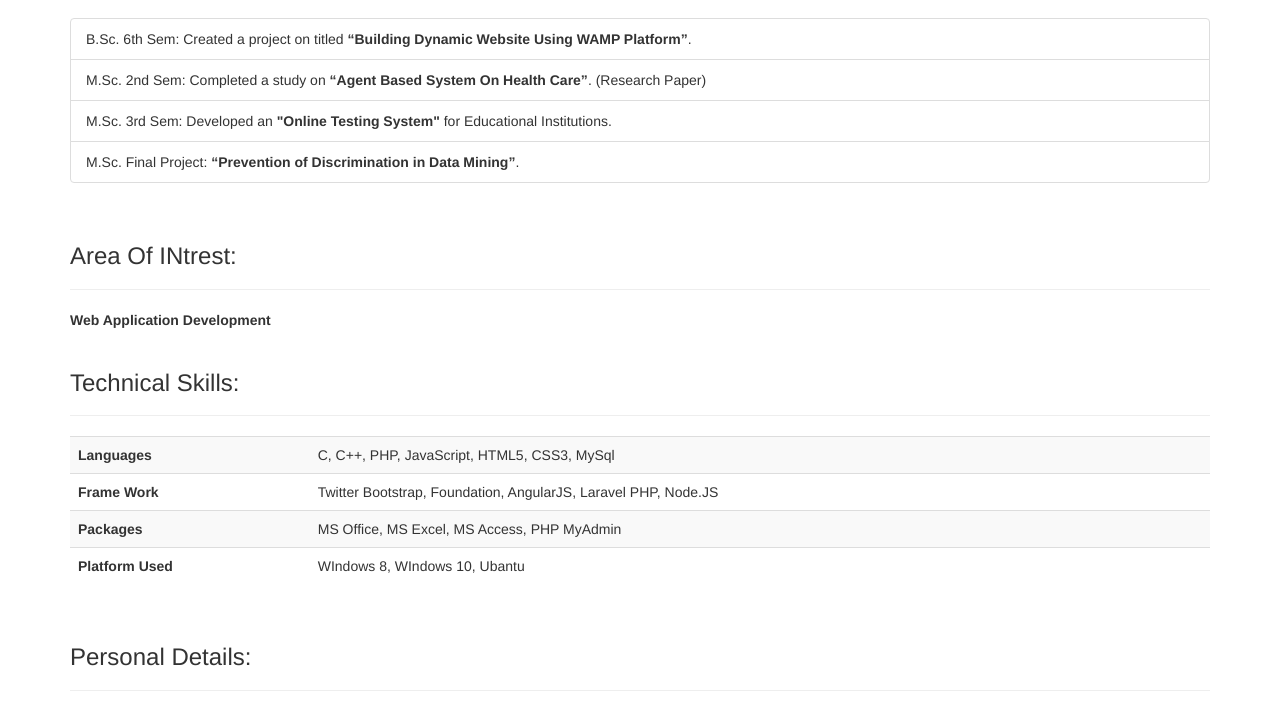
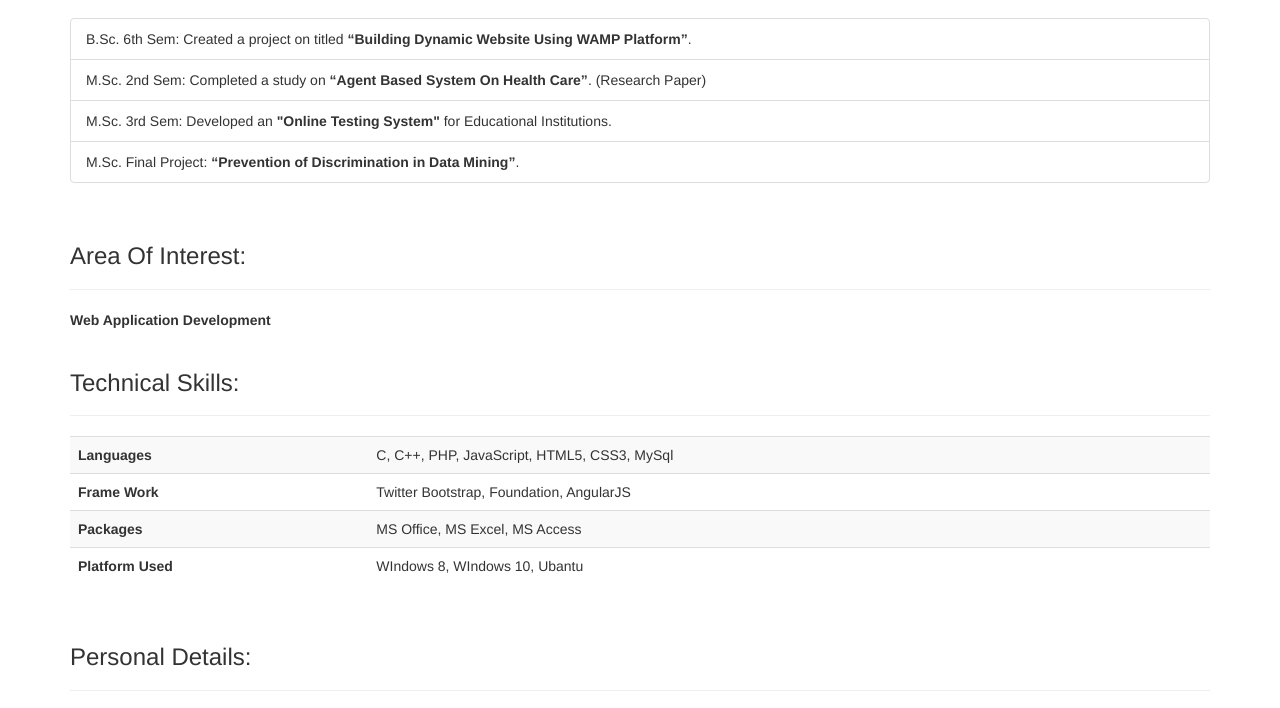
Before and after one commit to mushhrath/Resume, a plain HTML site: page index.html in a window 1280 px wide. Shown: the part 506-1214 px from the top of the page. Drawn offline with Linux system fonts and the light colour scheme.

Commit message:
Update index.html
change of spelling error

```diff
--- a/index.html
+++ b/index.html
@@ -106,7 +106,7 @@
             <div class="row">
                 <div class="col-lg-12 col-md-12 col-sm-12 col-xs-12">
                     <div class="page-header">
-                        <h3 class="text-capitalize text-left">Area of INtrest:</h3>
+                        <h3 class="text-capitalize text-left">Area of Interest:</h3>
                     </div>
                 </div>
             </div>
@@ -135,11 +135,11 @@
                         </tr>
                         <tr>
                             <th>Frame Work</th>
-                            <td>Twitter Bootstrap, Foundation, AngularJS, Laravel PHP, Node.JS</td>
+                            <td>Twitter Bootstrap, Foundation, AngularJS</td>
                         </tr>
                         <tr>
                             <th>Packages</th>
-                            <td>MS Office, MS Excel, MS Access, PHP MyAdmin</td>
+                            <td>MS Office, MS Excel, MS Access</td>
                         </tr>
                         <tr>
                             <th>Platform Used</th>
```
